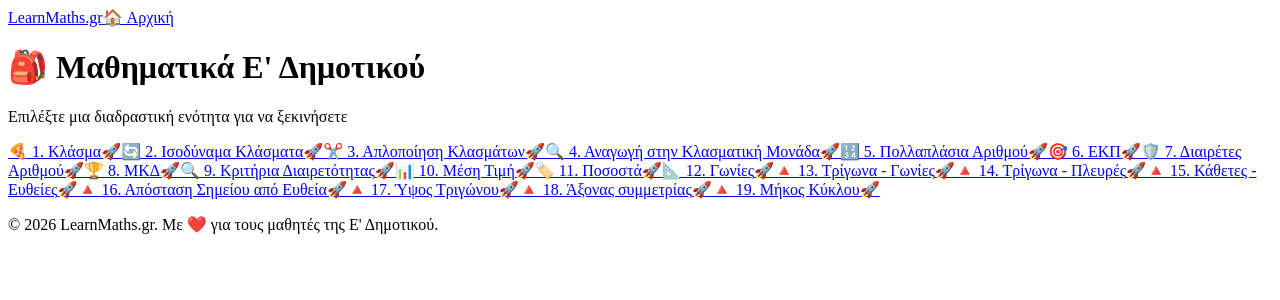
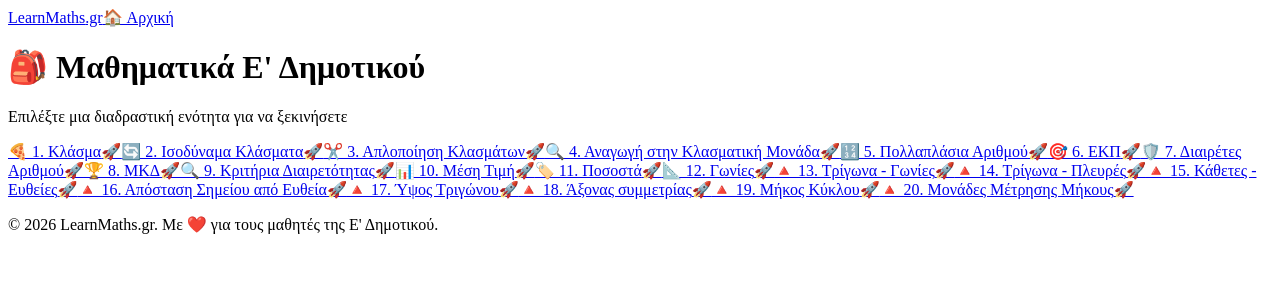
Before and after one commit to gkrimpas-lab/learn-maths-2026, a Next.js app: page /e-dimotikou in a window 1280 px wide. Shown: the top 300 px of the page. Built offline with nearby package versions, Linux system fonts and the light colour scheme.

Commit message:
Add new measurement unit section to index.js

```diff
--- a/pages/e-dimotikou/index.js
+++ b/pages/e-dimotikou/index.js
@@ -23,7 +23,8 @@ export default function EDimotikouMenu() {
     { id: '16-apostasi-simeiou-eutheias', label: '🔺 16. Απόσταση Σημείου από Ευθεία', href: '/e-dimotikou/16-apostasi-simeiou-eutheia' },
     { id: '17-ipsos-trigonou', label: '🔺 17. Ύψος Τριγώνου', href: '/e-dimotikou/17-ipsos-trigonou' },
     { id: '18-aksonas-simmetrias', label: '🔺 18. Άξονας συμμετρίας', href: '/e-dimotikou/18-aksonas-simmetrias' },
-    { id: '19-mikos-kiklou', label: '🔺 19. Μήκος Κύκλου', href: '/e-dimotikou/19-mikos-kiklou' }
+    { id: '19-mikos-kiklou', label: '🔺 19. Μήκος Κύκλου', href: '/e-dimotikou/19-mikos-kiklou' },
+    { id: '20-monades-mikous', label: '🔺 20. Μονάδες Μέτρησης Μήκους', href: '/e-dimotikou/20-monades-mikous' }
   ];
 
   return (
```
